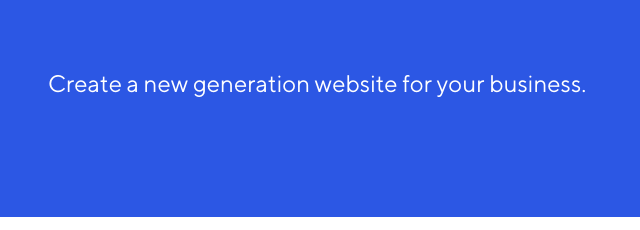
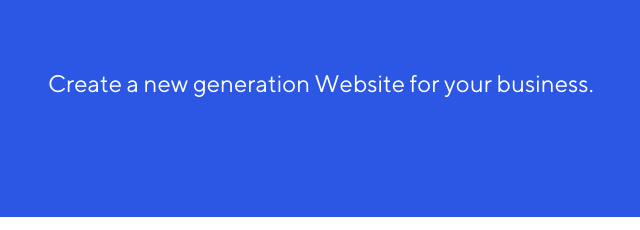
Before and after one commit to sabaafshar7/flexbox-project, a plain HTML site: page index.html in a window 1280 px wide. Shown: the part 2830-3060 px from the top of the page, 0-640 px from the left. Drawn offline with Linux system fonts and the light colour scheme.

Commit message:
change text

```diff
--- a/index.html
+++ b/index.html
@@ -191,7 +191,7 @@
         <div class="container">
           <div class="cn-footertop">
             <h3 class="footertext">
-              Create a new generation website for your business.
+              Create a new generation Website for your business.
             </h3>
             <div class="emailTop">
               <input
```
